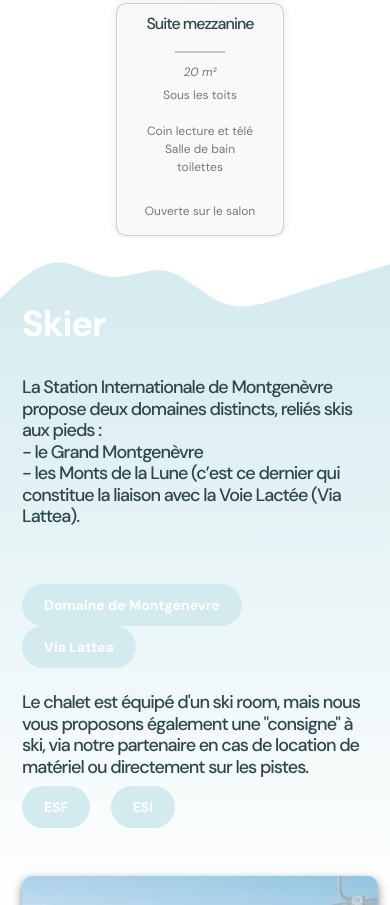
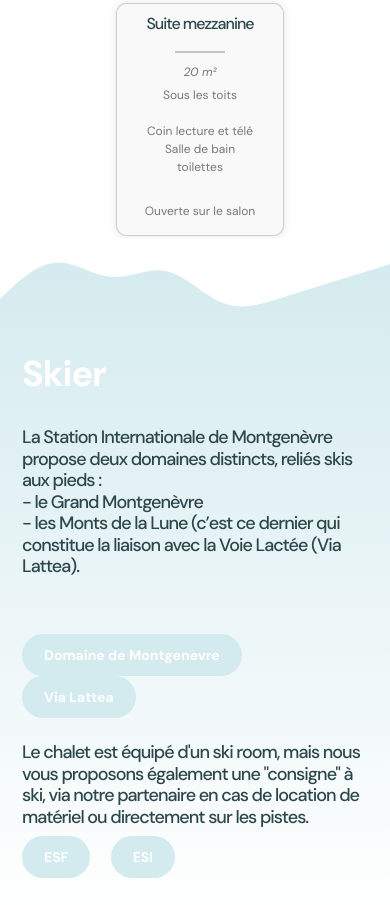
Before and after one commit to margauxhaering/loc, a plain HTML site: page index.html in a window 390 px wide. Shown: the part 3201-4106 px from the top of the page. Drawn offline with Linux system fonts and the light colour scheme.

Commit message:
respo again

```diff
--- a/assets/css/main.css
+++ b/assets/css/main.css
@@ -1702,7 +1702,7 @@ cards
 
     .hero2-section, .golf{
       padding-left: 10px;
-      padding-top: 350px;
+      padding-top: 450px;
       }
 
 
```
